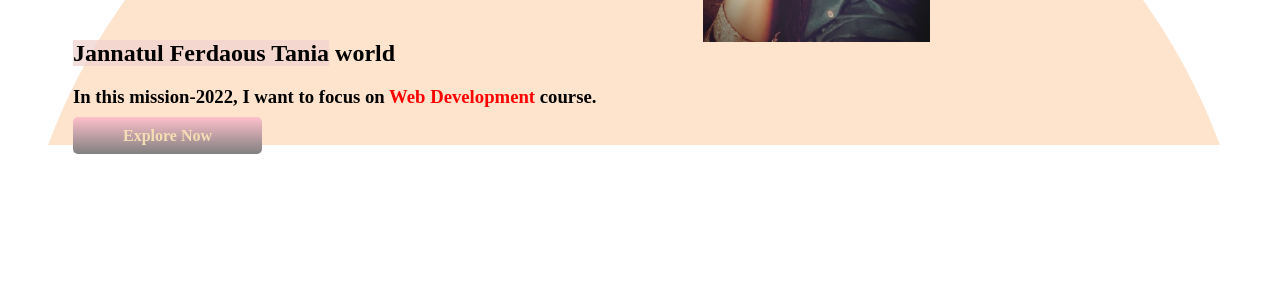
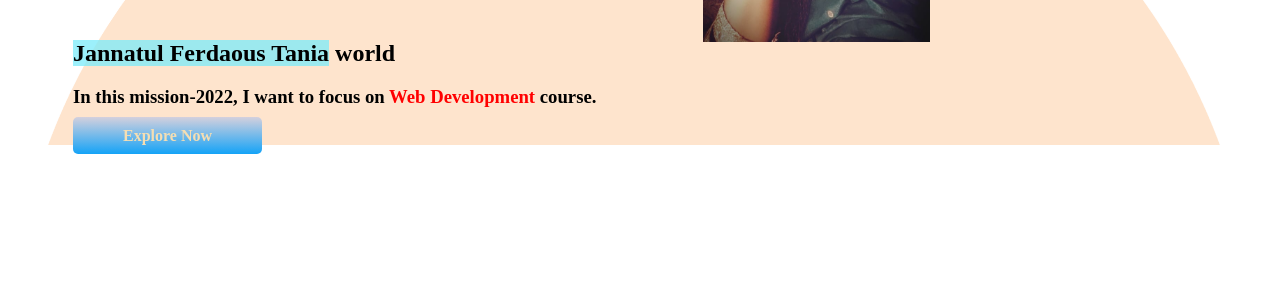
Before and after one commit to JannatFerdaous/Developer-Portfolio-repo, a plain HTML site: page index.html in a window 1280 px wide. Shown: the part 271-564 px from the top of the page. Drawn offline with Linux system fonts and the light colour scheme; a web font is replaced by a local one.

Commit message:
portfolio added

```diff
--- a/index.html
+++ b/index.html
@@ -65,6 +65,7 @@
 <div class="half-width">
     <h1>Develop without Limits</h1>
     <h3>Your team can confidently train and support youth-facing professionals.</h3>
+    <p>Confidence is built on accomplishment. If you achieve small and big goals, you're going to feel much better about yourself. ... You're going to feel like you can take a big project, and set an ambitious goal because you believe you can meet it. Set a goal for yourself, and go for it.</p>
     <a class="link-button" target="_blank" href="">Read the Documentation</a>
 </div>
    </section>
--- a/style.css
+++ b/style.css
@@ -14,7 +14,7 @@ h1{
     color: red;
 }
 .tania{
-    background-color: rgba(241, 211, 207, 0.753);
+    background-color: rgba(124, 235, 250, 0.753);
 }
 section{
     display: flex;
@@ -33,7 +33,7 @@ section{
 }
 .link-button{
     text-decoration: none;
-    background-image: linear-gradient(pink, gray);
+    background-image: linear-gradient(rgb(212, 208, 221), rgb(20, 163, 247));
     padding: 10px 50px;
     color: wheat;
     font-weight: 800;
@@ -70,6 +70,8 @@ section{
     background-position: left;
     background-repeat: no-repeat;
     background-size:200px;
+
+
 
 
 }
```
